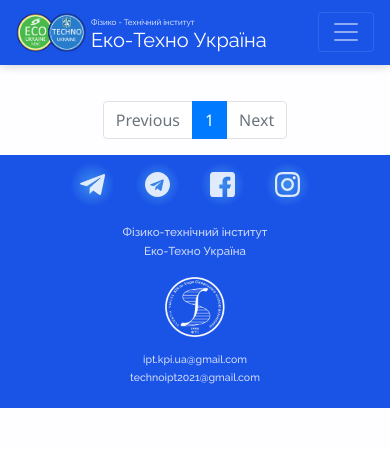
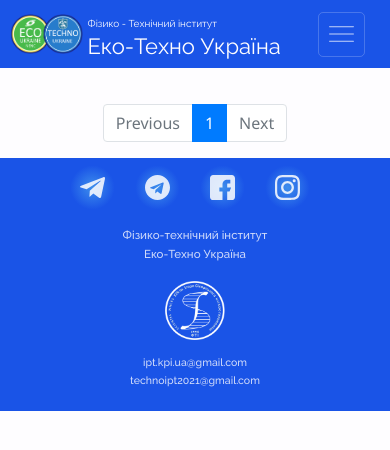
Before and after one commit to aipyth/ipt-intel-techno, a Django app: page /posts/ in a window 390 px wide. Shown: the top 450 px of the page. Run offline with Django 3.2, Linux system fonts and the light colour scheme; data that the repository does not hold is empty; some libraries are stand-ins or nearby versions.

Commit message:
changed header

```diff
--- a/blog/templates/blog/index.html
+++ b/blog/templates/blog/index.html
@@ -50,7 +50,11 @@
 
 <div class="bord"></div>
 
+<<<<<<< Updated upstream
 <div class="dopcont-header">
+=======
+<div class="dopcont-header>
+>>>>>>> Stashed changes
     <div>
     <p class="caption" id="capital">Запрошуємо учнів 8-11 класів взяти участь у науково-технічному конкурсі</p>
     <p class="caption" id="techno">«<span class="green">Еко</span>-Техно Україна 2021»</p>
--- a/documents/templates/documents/docpage_link.html
+++ b/documents/templates/documents/docpage_link.html
@@ -1,5 +1,5 @@
 {% for docpage in docpages %}
-<span class="menu-item px-3">
+<span class="menu-item">
     <a href="{% url 'documents_detail' docpage.slug %}">{{ docpage.name }}</a>
 </span>
 {% endfor %}
--- a/static/css/styles.css
+++ b/static/css/styles.css
@@ -32,8 +32,6 @@ header {
   background-color: #fefdff;
   width: 100%;
   z-index: 3;
-  -webkit-box-shadow: 0 0 10px #c8c8c8;
-          box-shadow: 0 0 10px #c8c8c8;
 }
 
 header span {
@@ -43,9 +41,16 @@ header span {
 header #header-link {
   text-decoration: none;
   color: #fefdff;
+  display: -webkit-box;
+  display: -ms-flexbox;
+  display: flex;
+  -webkit-box-orient: horizontal;
+  -webkit-box-direction: normal;
+      -ms-flex-direction: row;
+          flex-direction: row;
 }
 
-.logo {
+header .logo {
   width: 40%;
   display: -webkit-box;
   display: -ms-flexbox;
@@ -53,24 +58,42 @@ header #header-link {
   -webkit-box-pack: end;
       -ms-flex-pack: end;
           justify-content: flex-end;
-  -webkit-box-align: center;
-      -ms-flex-align: center;
-          align-items: center;
+  -ms-flex-line-pack: center;
+      align-content: center;
   padding: 10px;
   background-color: #1a54e7;
 }
 
-.logo img {
+header .logo .collapsing-menu {
+  display: none;
+  height: 45px;
+  margin-right: 15px;
+  -ms-flex-item-align: center;
+      -ms-grid-row-align: center;
+      align-self: center;
+  padding: 4px 10px;
+  justify-self: flex-end;
+  border: 1px solid rgba(255, 255, 255, 0.2);
+  border-radius: 5px;
+}
+
+header .logo .collapsing-menu img {
+  -ms-flex-item-align: center;
+      -ms-grid-row-align: center;
+      align-self: center;
+  width: 25px;
+  height: 30px;
+  -webkit-filter: invert(100%);
+          filter: invert(100%);
+  opacity: 0.75;
+}
+
+header .logo img {
   max-width: 100px;
   max-height: 55px;
 }
 
-.navbar-brand img {
-  max-width: 100px;
-  max-height: 50px;
-}
-
-.logo-text {
+header .logo-text {
   font-family: 'Raleway', sans-serif;
   font-weight: 400;
   font-size: 26px;
@@ -149,15 +172,6 @@ header .menu {
   -webkit-box-sizing: border-box;
 }
 
-nav.navbar {
-  background-color: #1a54e7 !important;
-}
-
-#navitem {
-  color: #fefdff;
-  font-family: 'Noto Sans', sans-serif;
-}
-
 .phys-tech {
   font-size: 12px;
 }
@@ -166,6 +180,7 @@ nav.navbar {
   height: 87vh;
   position: relative;
   background-color: black;
+  z-index: -2;
 }
 
 .karusel .karusel-content .karusel-item {
@@ -1036,9 +1051,6 @@ footer p a:hover {
 }
 
 @media screen and (min-width: 800px) {
-  .navbar {
-    display: none;
-  }
   footer .footertext {
     margin-left: 6.5em !important;
   }
@@ -1048,26 +1060,53 @@ footer p a:hover {
 }
 
 @media screen and (max-width: 800px) {
-  .logo-text {
-    float: right;
-  }
   header {
     -webkit-box-orient: vertical;
     -webkit-box-direction: normal;
         -ms-flex-flow: column;
             flex-flow: column;
+    background-color: #1a54e7;
   }
-  .logo {
+  header .logo {
     width: 100%;
-    -ms-flex-pack: distribute;
-        justify-content: space-around;
-    display: none;
+    -webkit-box-pack: justify !important;
+        -ms-flex-pack: justify !important;
+            justify-content: space-between !important;
   }
-  header .menu {
-    display: none;
-    top: -100px;
-    -webkit-transition: all .6s ease-in-out;
-    transition: all .6s ease-in-out;
+  header .logo .collapsing-menu {
+    display: -webkit-box !important;
+    display: -ms-flexbox !important;
+    display: flex !important;
+  }
+  .menu {
+    background-color: #1a54e7;
+    margin-top: 0 !important;
+    -webkit-box-pack: start !important;
+        -ms-flex-pack: start !important;
+            justify-content: flex-start !important;
+    -webkit-box-orient: vertical;
+    -webkit-box-direction: normal;
+        -ms-flex-direction: column;
+            flex-direction: column;
+    position: absolute;
+    max-height: 0px;
+    overflow: hidden;
+    top: 74px;
+    z-index: -1;
+    width: 100%;
+    -webkit-transition: 2s ease max-height;
+    transition: 2s ease max-height;
+  }
+  .menu .menu-item {
+    margin-left: 10px !important;
+    padding-left: 10px;
+    border-left: 5px solid #fefdff;
+  }
+  .menu .menu-item a {
+    color: #fefdff;
+  }
+  .act {
+    max-height: 200px;
   }
   figure.figure img {
     height: 200px;
@@ -1130,22 +1169,28 @@ footer p a:hover {
 }
 
 @media screen and (max-width: 500px) {
+  .phys-tech {
+    font-size: 10px;
+  }
+  .int-tech {
+    font-size: 22px;
+  }
   .logo-text {
-    font-size: 20px;
-  }
-  .navbar-brand {
-    margin-right: 0;
-  }
-  .navbar-brand img {
-    max-width: 70px;
-    margin-right: -10px;
-  }
-  .phys-tech {
-    font-size: 8px;
+    margin-left: 5px !important;
   }
   .dopcont-header {
     width: 100%;
     border: none;
+  }
+  #header-link img {
+    max-width: 80px;
+    max-height: 40px;
+    -ms-flex-item-align: center;
+        -ms-grid-row-align: center;
+        align-self: center;
+  }
+  .menu {
+    top: 67px !important;
   }
   .dopcont .dopcontr {
     margin-left: 0;
@@ -1223,6 +1268,28 @@ footer p a:hover {
 }
 
 @media screen and (max-width: 350px) {
+  header .logo .logo-text {
+    font-size: 20px;
+    -webkit-box-align: center;
+        -ms-flex-align: center;
+            align-items: center;
+  }
+  header .logo .collapsing-menu {
+    margin-right: 7px !important;
+    height: 100%;
+  }
+  header .menu .menu-item a {
+    font-size: 18px;
+    padding: 15px 10px !important;
+  }
+  header .phys-tech {
+    font-size: 9px;
+    line-height: 0.4rem;
+  }
+  header .int-tech {
+    font-size: 15px;
+    line-height: 0.4rem;
+  }
   .logo-text {
     font-size: 15px;
     margin-top: 0px;
--- a/static/css/styles.sass
+++ b/static/css/styles.sass
@@ -39,48 +39,59 @@ header
     z-index: 3
     span
         color: $white
-    box-shadow: 0 0 10px rgba(200, 200, 200, 1)
     #header-link
         text-decoration: none
         color: $white
+        display: flex
+        flex-direction: row
 
 
-.logo
-    width: 40%
-    display: flex
-    justify-content: flex-end
-    align-items: center
-    padding: 10px
-    background-color: #1a54e7
-
-
-.logo img
-    max-width: 100px
-    max-height: 55px
+    .logo
+        width: 40%
+        display: flex
+        justify-content: flex-end
+        align-content: center
+        padding: 10px
+        background-color: #1a54e7
+        .collapsing-menu
+            display: none
+            height: 45px
+            margin-right: 15px
+            align-self: center
+            padding: 4px 10px
+            justify-self: flex-end
+            border: 1px solid rgba(255, 255, 255, 0.2)
+            border-radius: 5px
+            img
+                align-self: center
+                width: 25px
+                height: 30px
+                filter: invert(100%)
+                opacity: 0.75
 
 
 
-.navbar-brand img
-    max-width: 100px
-    max-height: 50px
+    .logo img
+        max-width: 100px
+        max-height: 55px
 
 
-.logo-text
-    font-family: 'Raleway', sans-serif
-    font-weight: 400
-    font-size: 26px
-    color: #fefdff
-    margin: 0 15px
-    margin-top: -5px
-    white-space: nowrap
-    line-height: 1em
 
+    .logo-text
+        font-family: 'Raleway', sans-serif
+        font-weight: 400
+        font-size: 26px
+        color: #fefdff
+        margin: 0 15px
+        margin-top: -5px
+        white-space: nowrap
+        line-height: 1em
 
-header .menu
-    margin-top: 13px
-    display: flex
-    flex-direction: row
-    justify-content: center
+    .menu
+        margin-top: 13px
+        display: flex
+        flex-direction: row
+        justify-content: center
 
 
 .menu .menu-item
@@ -140,13 +151,13 @@ header .menu
 
 // second logo
 
-nav.navbar
-    background-color: #1a54e7 !important
+// nav.navbar
+//     background-color: #1a54e7 !important
 
 
-#navitem
-    color: #fefdff
-    font-family: 'Noto Sans', sans-serif
+// #navitem
+//     color: #fefdff
+//     font-family: 'Noto Sans', sans-serif
 
 
 .phys-tech
@@ -162,6 +173,7 @@ nav.navbar
         height: 87vh
         position: relative
         background-color: black
+        z-index: -2
         .karusel-item
             position: absolute
             left: 0px
@@ -281,7 +293,7 @@ nav.navbar
 $green: #48BA4A
 
 p.caption
-    font-family: 'Ubuntu', sans-serif;
+    font-family: 'Ubuntu', sans-serif
     font-size: 20px
     line-height: 2rem
     text-align: justify
@@ -334,7 +346,6 @@ span.blue
         width: 200px
     p.list-caption
         padding: 0 15px
-        font-family:
         color: $blue
         font-size: 27px
         line-height: 1.5em
@@ -728,8 +739,7 @@ $image-container-height: 180px
 
 
 @media screen and (min-width: 800px)
-    .navbar
-        display: none
+
     footer
         .footertext
             margin-left: 6.5em !important
@@ -738,24 +748,41 @@ $image-container-height: 180px
 
 
 @media screen and (max-width: 800px)
-    .logo-text
-        float: right
-
 
     header
         flex-flow: column
+        background-color: $blue
+        .logo
+            width: 100%
+            justify-content: space-between !important
+            .collapsing-menu
+                display: flex !important
+    .menu
+        background-color: $blue
+        margin-top: 0 !important
+        justify-content: flex-start !important
+        flex-direction: column
+        position: absolute
+        max-height: 0px
+        overflow: hidden
+        top: 74px
+        z-index: -1
+        width: 100%
+        transition: 2s ease max-height
+        .menu-item
+            margin-left: 10px !important
+            padding-left: 10px
+            border-left: 5px solid $white
+            a
+                color: $white
+    .act
+        max-height: 200px
 
 
-    .logo
-        width: 100%
-        justify-content: space-around
-        display: none
 
 
-    header .menu
-        display: none
-        top: -100px
-        transition: all .6s ease-in-out
+
+
     figure.figure
         img
             height: 200px
@@ -813,21 +840,23 @@ $image-container-height: 180px
                 width: 50px
 @media screen and (max-width: 500px)
 
+    .phys-tech
+        font-size: 10px
+    .int-tech
+        font-size: 22px
     .logo-text
-        font-size: 20px
-
-    .navbar-brand
-        margin-right: 0
-    .navbar-brand img
-        max-width: 70px
-        margin-right: -10px
-
-
-    .phys-tech
-        font-size: 8px
+        margin-left: 5px !important
     .dopcont-header
         width: 100%
         border: none
+
+    #header-link
+        img
+            max-width: 80px
+            max-height: 40px
+            align-self: center
+    .menu
+        top: 67px !important
     .dopcont
         .dopcontr
            margin-left: 0
@@ -882,7 +911,31 @@ $image-container-height: 180px
     .thirdcol
         display: none
 
+
+
 @media screen and (max-width: 350px)
+
+    header
+        .logo
+            .logo-text
+                font-size: 20px
+                align-items: center
+            .collapsing-menu
+                margin-right: 7px !important
+                height: 100%
+        .menu
+            .menu-item
+                a
+                    font-size: 18px
+                    padding: 15px 10px !important
+        .phys-tech
+            font-size: 9px
+            line-height: 0.4rem
+        .int-tech
+            font-size: 15px
+            line-height: 0.4rem
+
+
     .logo-text
         font-size: 15px
         margin-top: 0px
--- /dev/null
+++ b/static/scripts/nav.js
@@ -0,0 +1,25 @@
+document.addEventListener("DOMContentLoaded", () => {
+    var navbutton = document.getElementById("navbutton");
+    var clicked = false;
+    function navClick()
+    {
+        document.querySelector(".menu").className="menu act";
+        clicked = true;
+    }
+    function navHide()
+    {
+        document.querySelector(".menu").className="menu";
+        clicked = false;
+    }
+    navbutton.addEventListener("touchstart", () =>
+    {
+        if(clicked)
+        {
+            navHide();
+        }
+        else{
+            navClick();
+        }
+    });
+
+});
--- a/templates/base.html
+++ b/templates/base.html
@@ -26,33 +26,33 @@
 
     {% block header %}
     <header>
-        <div class="logo pb-3">
+        <div class="logo">
                 <a href="{% url 'home' %}" id="header-link">
                     <img src="{% static "images/logo2.png" %}" alt="">
-                </a>
-                <a href="{% url 'home' %}" id="header-link">
                     <div class="logo-text">
                         <span class="phys-tech">Фізико - Технічний інститут</span>
                         <br>
                         <span class="int-tech">Еко-Техно Україна</span>
                     </div>
                 </a>
+                <div class="collapsing-menu" id="navbutton">
+                    <img src="{% static "images/menu.svg" %}" alt="">
+                </div>
         </div>
-        <div class="menu" id="header-menu">
-            <span class="menu-item px-3">
+        <div class="menu">
+            <span class="menu-item">
                 <a href="{% url 'post_list' %}">Блог</a>
             </span>
 
             {% get_docpages %}
 
             {% comment %} Someday we'll write about us {% endcomment %}
-            {% comment %} <span class="menu-item px-3">
+            {% comment %} <span class="menu-item">
                 <a href="">About Us</a>
             </span> {% endcomment %}
         </div>
 
-        <nav class="navbar navbar-expand-lg bg-dark navbar-dark">
-            <!-- Brand -->
+        <!-- <nav class="navbar navbar-expand-lg bg-dark navbar-dark">
             <div class="navbar-brand" href="#">
                 <a href="{% url 'home' %}" id="header-link">
                 <img src="{% static "images/logo2.png" %}" alt="">
@@ -66,12 +66,10 @@
             </a>
             </div>
 
-            <!-- Toggler/collapsibe Button -->
             <button class="navbar-toggler" type="button" data-toggle="collapse" data-target="#collapsibleNavbar">
                 <span class="navbar-toggler-icon"></span>
             </button>
 
-            <!-- Navbar links -->
             <div class="collapse navbar-collapse" id="collapsibleNavbar">
                 <ul class="navbar-nav">
                     <li class="nav-item">
@@ -85,7 +83,7 @@
                     </li> {% endcomment %}
                 </ul>
             </div>
-        </nav>
+        </nav> -->
     </header>
     {% endblock %}
 
@@ -120,6 +118,7 @@
   </footer>
     {% endblock %}
     {% comment %} JS {% endcomment %}
+    <script src="{% static "scripts/nav.js" %}"></script>
     <script src="{% static "js/jquery-3.5.1.slim.min.js" %}"></script>
     {% comment %} <script src="{% static "js/popper.min.js" %}"></script> {% endcomment %}
     <!-- <script src="https://code.jquery.com/jquery-3.5.1.slim.min.js" integrity="sha384-DfXdz2htPH0lsSSs5nCTpuj/zy4C+OGpamoFVy38MVBnE+IbbVYUew+OrCXaRkfj" crossorigin="anonymous"></script>
```
Also changed, not shown: blog/templates/blog/post_detail.html (+0 -55 lines), static/scripts/slider.js (+82 -0 lines), static/images/menu.svg (added), static/images/menu3.svg (added), static/images/mercury.jpg (deleted), static/images/noname.jpg (deleted), static/images/unnamed.jpg (deleted), 1 other file.
